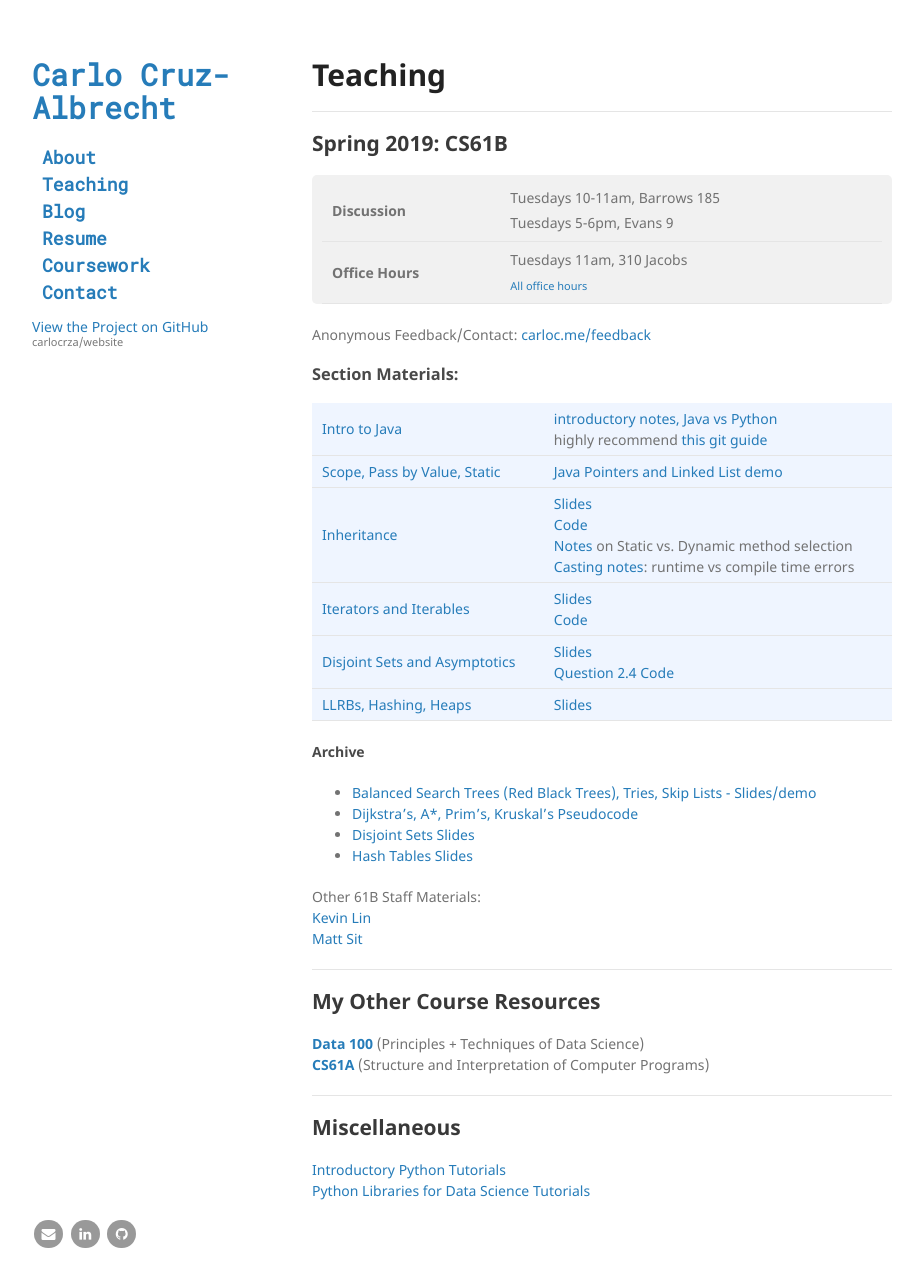
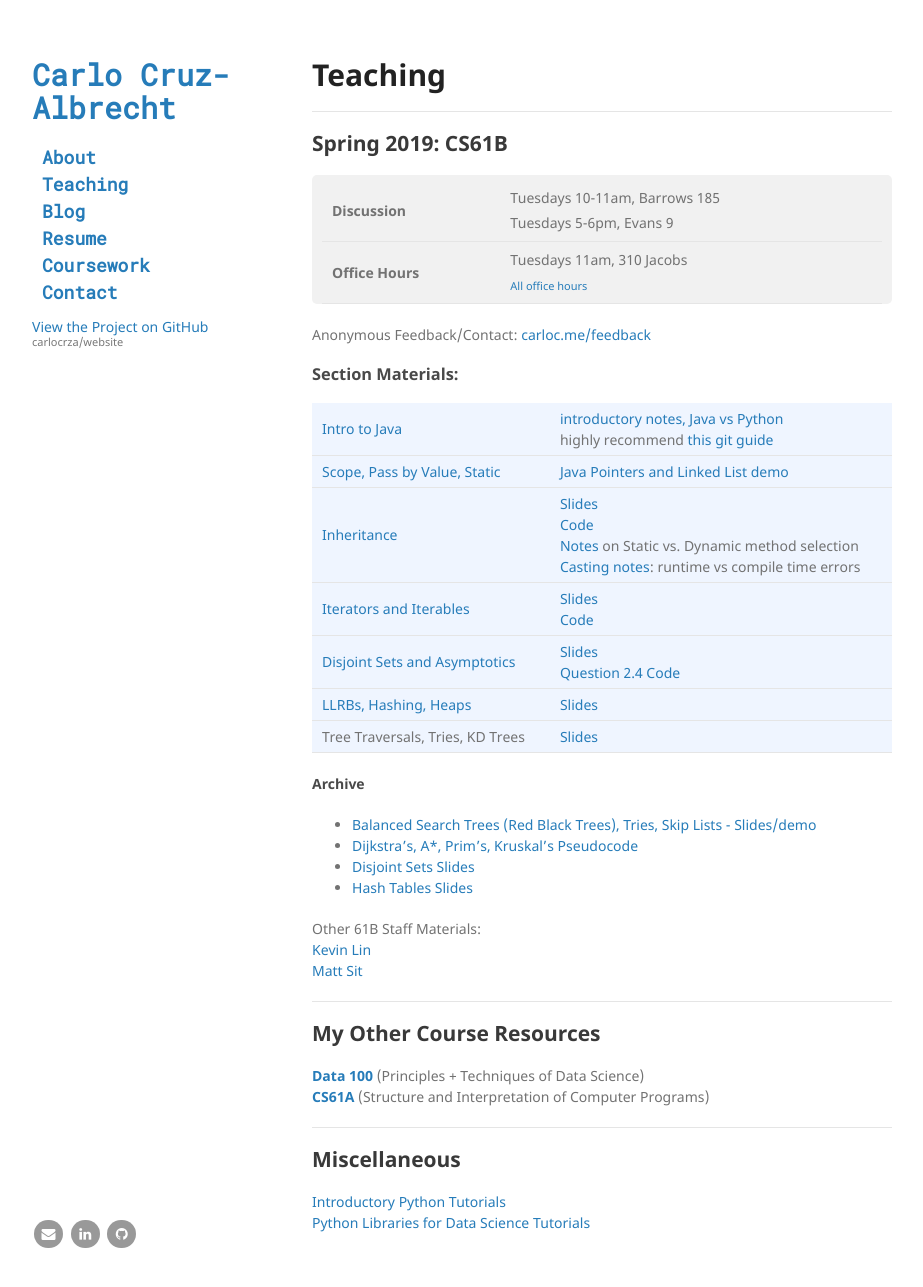
Before and after one commit to carlocrza/website, a Jekyll site: the page built from teaching.md, in a window 1280 px wide and 1303 px high. Shown: the top 1287 px of the window, without its empty margins (178-1101 px from the left). Built offline with Jekyll 4.4.1, drawn with Linux system fonts in a browser that asks for light colours.

Commit message:
add slides link

```diff
--- a/teaching.md
+++ b/teaching.md
@@ -69,7 +69,7 @@
 			<a href="/dis6demo.java" target="blank">Question 2.4 Code</a><br>
 		</td>
 	</tr>
-		<tr>
+	<tr>
 		<td>
 			<a href="https://sp19.datastructur.es/materials/discussion/disc08.pdf" target="blank">LLRBs, Hashing, Heaps</a>
 		</td>
@@ -77,7 +77,14 @@
 			<a href="https://docs.google.com/presentation/d/1HNpkgQ7YYcu-u295hGhW1x5Y-H0Iu8Lok9uktHVe6ac/edit?usp=sharing" target="blank">Slides</a><br>
 		</td>
 	</tr>
-
+	<tr>
+		<td>
+			Tree Traversals, Tries, KD Trees
+		</td>
+		<td>
+			<a href="https://docs.google.com/presentation/d/1u_uzUNR8PaN9_DBeJOXDJBLMvh10hG37dlM5SWCkqho/edit?usp=sharing" target="blank">Slides</a><br>
+		</td>
+	</tr>
 </table>
 
 #### Archive
```
